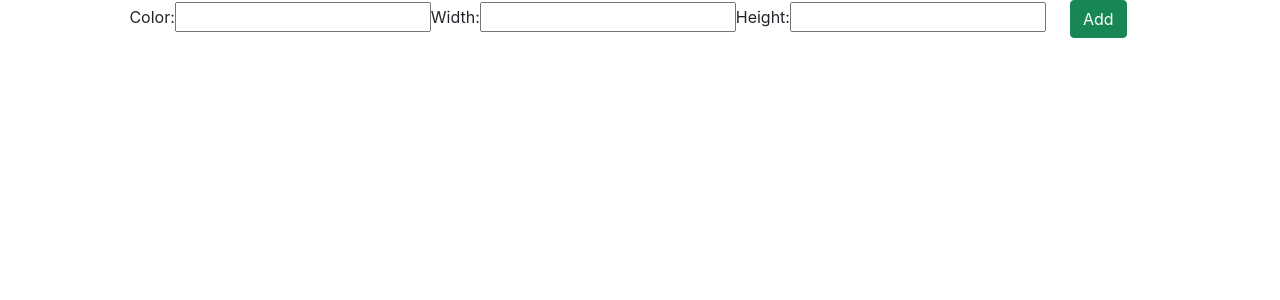
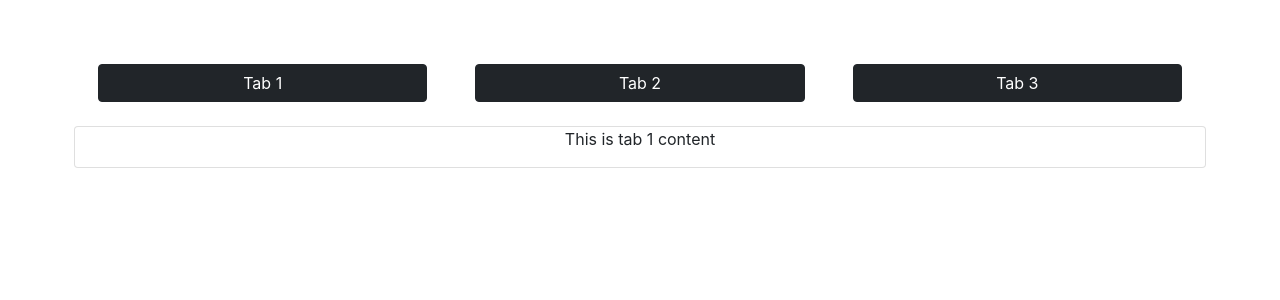
Before and after one commit to npulliam/prop-it-up, a React (Create React App) app: page / in a window 1280 px wide. Shown: the top 300 px of the page. Built offline with nearby package versions, Linux system fonts and the light colour scheme.

Commit message:
slight styling on boxes

```diff
--- a/src/App.js
+++ b/src/App.js
@@ -1,11 +1,13 @@
 import './App.css';
-import BoxGenerator from './components/BoxGeneratorForm';
-import BoxDisplay from './components/BoxDisplay';
+import Tabs from './components/Tabs';
 import React, { useState } from 'react';
 
 
 function App() {
   const [boxes, setBoxes] = useState([]);
+  const tabsProps = {
+    tabs: [{label: "Tab 1", content: "This is tab 1 content"}, {label: "Tab 2", content: "This is tab 2 content"}, {label: "Tab 3", content: "This is tab 3 content"}]
+  }
 
   const addBox = ( newBox ) => {
     setBoxes([...boxes, newBox]);
@@ -13,9 +15,9 @@ function App() {
 
   return (
     <div className="App">
-      <BoxGenerator onNewBox={ addBox }/>
-      <BoxDisplay boxes={ boxes }/>
+      <Tabs tabs={tabsProps.tabs}/>
     </div>
+
   );
 }
 
--- /dev/null
+++ b/src/components/Tabs.js
@@ -0,0 +1,28 @@
+import React, { useState } from 'react';
+
+const Tabs = (props) => {
+    const tabsArr = props.tabs;
+    const [activeTab, setActiveTab] = useState(tabsArr[0].content);
+
+    const tabClick = (e, content) => {
+        console.log(e)
+        setActiveTab(content);
+    }
+
+    const tabsButtons = tabsArr.map((tab, i) => {
+        return <button className="btn btn-dark m-4 col"  key={i} onClick={ (e) => tabClick(e, tab.content) }>{tab.label}</button>
+    });
+
+    return (
+        <div className="container my-4 p-3">
+            <div className="row d-flex">
+                {tabsButtons}
+            </div>
+            <div className="row card">
+                <p>{activeTab}</p>
+            </div>
+        </div>
+    )
+}
+
+export default Tabs
--- a/src/index.css
+++ b/src/index.css
@@ -11,7 +11,3 @@ code {
   font-family: source-code-pro, Menlo, Monaco, Consolas, 'Courier New',
     monospace;
 }
-
-/* .box {
-  height: 250px;
-} */
```
